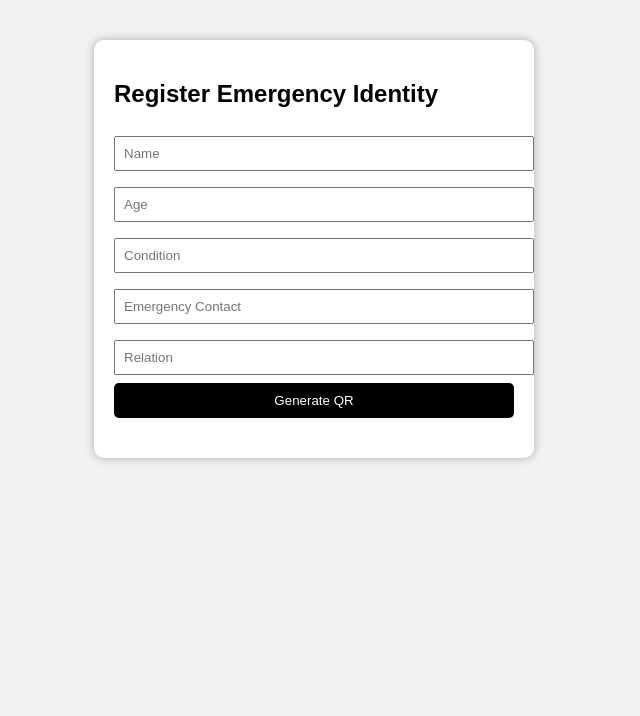
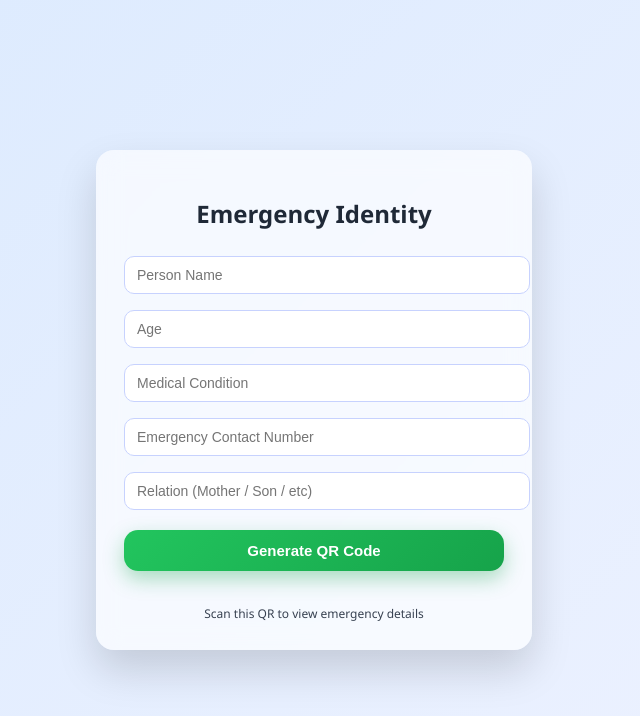
Before and after one commit to mahehekkk/emergency-qr, a plain HTML site: page index.html in a window 1280 px wide. Shown: the whole page, without its empty margins (326-966 px from the left). Drawn offline with Linux system fonts and the light colour scheme.

Commit message:
Refactor index.html for Emergency QR Registration
Updated the HTML structure and styles for the emergency QR registration page. Changed placeholders and button text for better clarity.

```diff
--- a/index.html
+++ b/index.html
@@ -1,73 +1,132 @@
 <!DOCTYPE html>
-<html>
+<html lang="en">
 <head>
-  <title>Lost Person Registration</title>
+  <meta charset="UTF-8">
+  <title>Emergency QR Registration</title>
+
+  <!-- QR library -->
   <script src="https://cdn.jsdelivr.net/npm/qrcodejs/qrcode.min.js"></script>
+
   <style>
     body {
-      font-family: Arial;
-      background: #f2f2f2;
+      margin: 0;
+      min-height: 100vh;
+      font-family: "Segoe UI", Arial, sans-serif;
+      background: linear-gradient(135deg, #dbeafe, #eef2ff);
+      display: flex;
+      align-items: center;
+      justify-content: center;
     }
-    .box {
-      background: white;
-      max-width: 400px;
-      margin: 40px auto;
-      padding: 20px;
-      border-radius: 10px;
-      box-shadow: 0 0 10px #aaa;
+
+    .card {
+      background: rgba(255, 255, 255, 0.65);
+      backdrop-filter: blur(12px);
+      -webkit-backdrop-filter: blur(12px);
+      border-radius: 18px;
+      box-shadow: 0 20px 40px rgba(0, 0, 0, 0.15);
+      padding: 28px;
+      width: 100%;
+      max-width: 380px;
     }
+
+    h2 {
+      text-align: center;
+      margin-bottom: 18px;
+      color: #1f2937;
+    }
+
     input {
       width: 100%;
-      padding: 8px;
+      padding: 10px 12px;
       margin: 8px 0;
+      border-radius: 10px;
+      border: 1px solid #c7d2fe;
+      outline: none;
+      font-size: 14px;
     }
+
+    input:focus {
+      border-color: #60a5fa;
+      box-shadow: 0 0 0 2px rgba(96, 165, 250, 0.25);
+    }
+
     button {
+      margin-top: 12px;
       width: 100%;
-      padding: 10px;
-      background: black;
+      padding: 12px;
+      font-size: 15px;
+      font-weight: 600;
       color: white;
+      background: linear-gradient(135deg, #22c55e, #16a34a);
       border: none;
-      border-radius: 5px;
+      border-radius: 14px;
+      cursor: pointer;
+      transition: transform 0.15s ease, box-shadow 0.15s ease;
+      box-shadow: 0 8px 20px rgba(22, 163, 74, 0.35);
     }
+
+    button:hover {
+      transform: translateY(-1px);
+      box-shadow: 0 12px 26px rgba(22, 163, 74, 0.45);
+    }
+
     #qr {
-      margin-top: 20px;
+      margin-top: 22px;
+      display: flex;
+      justify-content: center;
+    }
+
+    .note {
+      margin-top: 12px;
       text-align: center;
+      font-size: 12px;
+      color: #374151;
     }
   </style>
 </head>
 <body>
 
-<div class="box">
-  <h2>Register Emergency Identity</h2>
+  <div class="card">
+    <h2>Emergency Identity</h2>
 
-  <input id="name" placeholder="Name">
+    <input id="name" placeholder="Person Name">
     <input id="age" placeholder="Age">
-  <input id="condition" placeholder="Condition">
-  <input id="contact" placeholder="Emergency Contact">
-  <input id="relation" placeholder="Relation">
+    <input id="condition" placeholder="Medical Condition">
+    <input id="contact" placeholder="Emergency Contact Number">
+    <input id="relation" placeholder="Relation (Mother / Son / etc)">
 
-  <button onclick="generateQR()">Generate QR</button>
+    <button onclick="generateQR()">Generate QR Code</button>
 
     <div id="qr"></div>
+
+    <div class="note">
+      Scan this QR to view emergency details
+    </div>
   </div>
 
   <script>
     function generateQR() {
       const params = new URLSearchParams({
-    name: name.value,
-    age: age.value,
-    condition: condition.value,
-    contact: contact.value,
-    relation: relation.value
+        name: document.getElementById("name").value,
+        age: document.getElementById("age").value,
+        condition: document.getElementById("condition").value,
+        contact: document.getElementById("contact").value,
+        relation: document.getElementById("relation").value
       });
 
-  const url = "https://YOUR_USERNAME.github.io/YOUR_REPO/view.html?" + params.toString();
+      const url =
+        "https://mahehekkk.github.io/emergency-qr/view.html?" +
+        params.toString();
 
       document.getElementById("qr").innerHTML = "";
+
       new QRCode(document.getElementById("qr"), {
         text: url,
         width: 180,
-    height: 180
+        height: 180,
+        colorDark: "#111827",
+        colorLight: "#ffffff",
+        correctLevel: QRCode.CorrectLevel.H
       });
     }
   </script>
```
Lines whose indentation alone changed are shown as unchanged.
